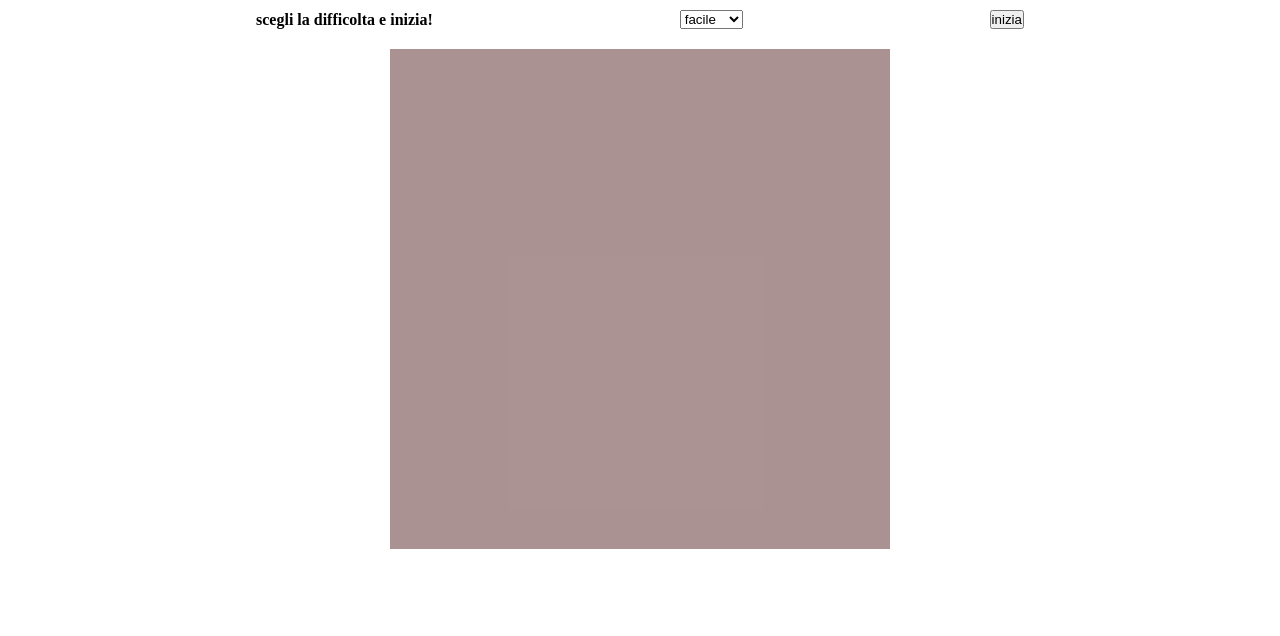
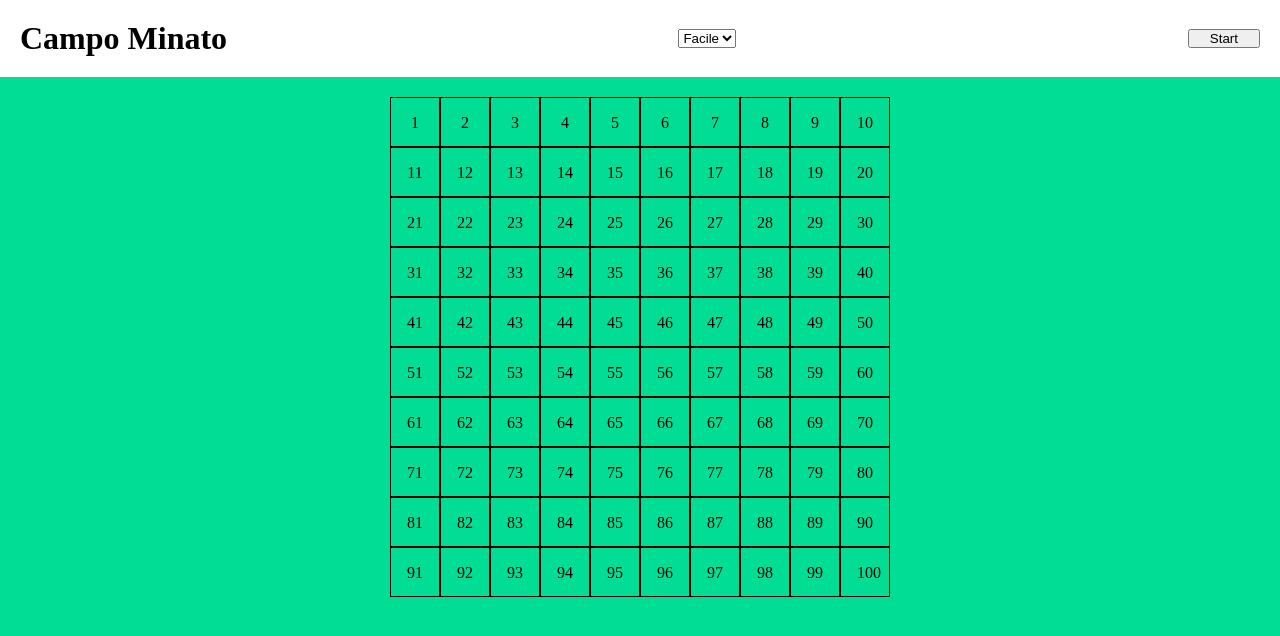
Before and after one commit to maurizio-marotta/js-campominato-grid, a plain HTML site: page index.html in a window 1280 px wide. Drawn offline with Linux system fonts and the light colour scheme.

Commit message:
[finish]

```diff
--- a/css/style.css
+++ b/css/style.css
@@ -1,42 +1,45 @@
 *{
-  margin: 0;
-  padding: 0;
   box-sizing: border-box;
+  margin:0;
+  padding:0
+}
+
+body{
+  display: flex;
+  flex-direction: column;
+  height: 100vh;
+}
+
+.container-header{
+  width: 100%;
+  display: flex;
+  justify-content: space-between;
+  align-items: center;
+  padding: 1.25rem;
+}
+.btn{
+  padding: 0 1.25rem;
+  height: 50%;
 }
 
 main{
-  margin-left: 20%;
-  margin-right: 20%;
-}
-
-.container-main{
-  margin-top: 10px;
-  display: flex;
-  justify-content: space-between;
-  align-items: center;
-}
-
-.main-wrapper{
-  margin-top: 20px;
-  margin-bottom: 20px;
   display: flex;
   justify-content: center;
-  align-items: center;
+  flex-grow: 1;
+  background-color: #01dd94;
+  padding: 1.25rem;
 }
-
-.container{
+.board{
+  width: 31.25rem;
+  height: 31.25rem;
   display: flex;
+  align-content: flex-start;
   flex-wrap: wrap;
-  width: 500px;
-  height: 500px;
-  background-color: rgba(114, 73, 73, 0.596);
 }
-
-.square{
-  display: flex;
-  justify-content: center;
-  align-items: center;
-  width: calc(100% 10);
-  aspect-ratio: 1 / 1;
-  cursor: pointer;
+.board-number{
+  width: calc(100%/10);
+  height: calc(100%/10);
+  border: 0.063rem solid black;
+  padding: 1rem;
+  text-align: center;
 }
--- a/index.html
+++ b/index.html
@@ -8,26 +8,21 @@
   <title>pratofiorito-griglia</title>
 </head>
 <body>
-
-<main>
-  <div class="container-main">
-    <span><strong>scegli la difficolta e inizia!</strong></span>
-    <select name="menu" id="menu">
-      <option value="0">facile</option>
-      <option value="1">medio</option>
-      <option value="2">difficile</option>
+  <header>
+  <div class="container-header">
+    <h1>Campo Minato</h1>
+    <select name="diffic" id="diffic">
+      <option value="facile">Facile</option>
+      <!--<option value="medio">Medio</option>
+      <option value="difficile">Difficile</option>-->
     </select>
-    <button>
-      inizia
-    </button>
-  </div>
-</main>
-  <div class="main-wrapper">
-    <div class="container">
-      <div class="square"></div>
+    <button class="btn">Start</button>
     </div>
-  </div>
-
+  </header>
+  <main>
+    <div class="board">
+    </div>
+  </main>
 
   <script src="script/script.js"></script>
 </body>
--- a/script/script.js
+++ b/script/script.js
@@ -6,19 +6,14 @@ Ci saranno quindi 10 caselle per ognuna delle 10 righe.
 Quando l’utente clicca su ogni cella, la cella cliccata si colora di azzurro ed emetto un messaggio in console con il numero della cella cliccata.
 */
 
-const container = document.querySelector('.container')
-
-
-for(let i = 0; i < 100; i ++){
-  const singleSquare = creaSquare();
-  console.log('singleSquare')
-  container.appendChild(singleSquare)
+const boardContainer = document.querySelector(".board");
+for( let i=1; i<=100; i++) {
+    const boardCell = document.createElement("div");
+    boardCell.innerHTML = i;
+    boardCell.classList.add("board-number");
+    boardCell.addEventListener("click", function colorFunction(){
+        console.log(this);
+        this.style.backgroundColor = 'green';
+    })
+    boardContainer.append(boardCell);
 }
-
-function creaSquare(){
-  const newSquare = document.createElement('div');
-  newSquare.className = 'square'
-
-
-  return newSquare;
-}
```
